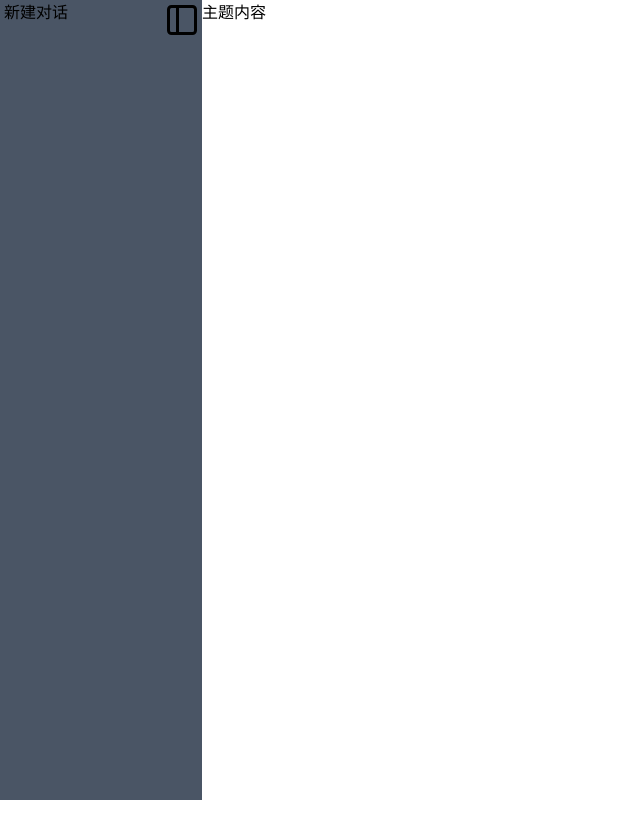
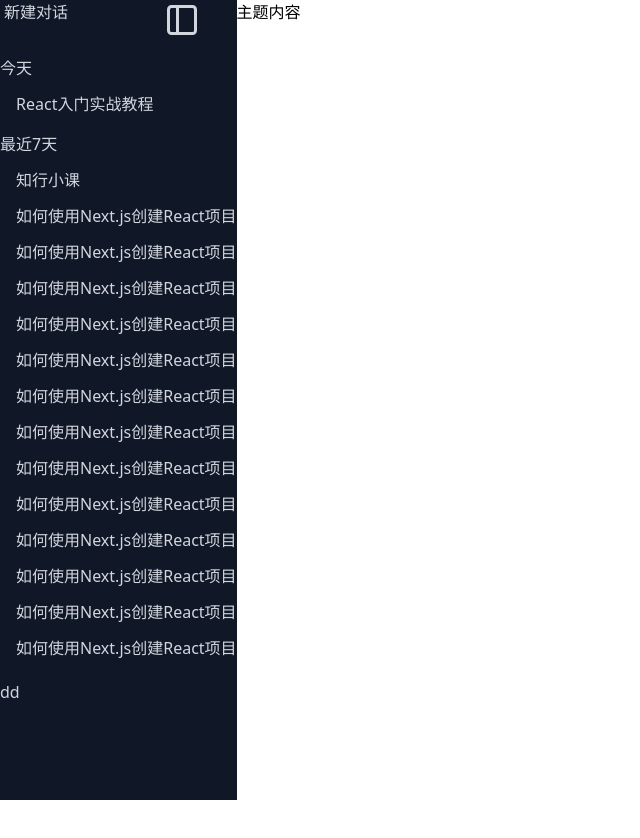
Before and after one commit to yexiaobrycezhang/react_pratise, a Next.js app in the folder chatgpt-app/: page / in a window 1280 px wide. Shown: the whole page, without its empty margins (0-640 px from the left). Before the commit the page ends 800 px from the top, so only its background shows below. Built offline with nearby package versions, Linux system fonts and the light colour scheme.

Commit message:
2025 0322 first commit

```diff
--- a/chatgpt-app/app/globals.css
+++ b/chatgpt-app/app/globals.css
@@ -9,3 +9,37 @@
   height: 100%;
   font-size: 16p;
 }
+
+::-webkit-scrollbar {
+  height: 1rem;
+  width: 0.5rem;
+}
+
+::-webkit-scrollbar:horizontal {
+  height: 0.5rem;
+  width: 1rem;
+}
+
+::-webkit-scrollbar-track {
+  background-color: transparent;
+  border-radius: 9999px;
+}
+
+::-webkit-scrollbar-thumb {
+  background-color: rgba(217, 217, 227, 0.8);
+  border-color: rgb(255, 255, 255);
+  border-radius: 9999px;
+  border-width: 1px;
+}
+
+::-webkit-scrollbar-thumb:hover {
+  background-color: rgb(236, 236, 241);
+}
+
+/* .dark ::-webkit-scrollbar-thumb {
+  background-color: rgb(86, 88, 105);
+}
+
+.dark ::-webkit-scrollbar-thumb:hover {
+  background-color: rgb(172, 172, 190);
+} */
--- /dev/null
+++ b/chatgpt-app/components/common/ChatDataList.js
@@ -0,0 +1,81 @@
+import { groupByDate } from "@/components/utils/util.js";
+
+const chatList = [
+  {
+    id: "1",
+    title: "React入门实战教程",
+    updateTime: Date.now(),
+  },
+  {
+    id: "2",
+    title: "如何使用Next.js创建React项目",
+    updateTime: Date.now() - 1000 * 60 * 60 * 24 * 2,
+  },
+  {
+    id: "3",
+    title: "如何使用Next.js创建React项目",
+    updateTime: Date.now() - 1000 * 60 * 60 * 24 * 2,
+  },
+  {
+    id: "4",
+    title: "如何使用Next.js创建React项目",
+    updateTime: Date.now() - 1000 * 60 * 60 * 24 * 2,
+  },
+  {
+    id: "5",
+    title: "如何使用Next.js创建React项目",
+    updateTime: Date.now() - 1000 * 60 * 60 * 24 * 2,
+  },
+  {
+    id: "6",
+    title: "如何使用Next.js创建React项目",
+    updateTime: Date.now() - 1000 * 60 * 60 * 24 * 2,
+  },
+  {
+    id: "7",
+    title: "如何使用Next.js创建React项目",
+    updateTime: Date.now() - 1000 * 60 * 60 * 24 * 2,
+  },
+  {
+    id: "8",
+    title: "如何使用Next.js创建React项目",
+    updateTime: Date.now() - 1000 * 60 * 60 * 24 * 2,
+  },
+  {
+    id: "9",
+    title: "如何使用Next.js创建React项目",
+    updateTime: Date.now() - 1000 * 60 * 60 * 24 * 2,
+  },
+  {
+    id: "10",
+    title: "如何使用Next.js创建React项目",
+    updateTime: Date.now() - 1000 * 60 * 60 * 24 * 2,
+  },
+  {
+    id: "11",
+    title: "如何使用Next.js创建React项目",
+    updateTime: Date.now() - 1000 * 60 * 60 * 24 * 2,
+  },
+  {
+    id: "12",
+    title: "如何使用Next.js创建React项目",
+    updateTime: Date.now() - 1000 * 60 * 60 * 24 * 2,
+  },
+  {
+    id: "13",
+    title: "如何使用Next.js创建React项目",
+    updateTime: Date.now() - 1000 * 60 * 60 * 24 * 2,
+  },
+  {
+    id: "14",
+    title: "如何使用Next.js创建React项目",
+    updateTime: Date.now() - 1000 * 60 * 60 * 24 * 2,
+  },
+  {
+    id: "15",
+    title: "知行小课",
+    updateTime: Date.now() + 2,
+  },
+];
+
+export const list = groupByDate(chatList);
--- a/chatgpt-app/components/home/Main.js
+++ b/chatgpt-app/components/home/Main.js
@@ -5,7 +5,7 @@
 export default function Main() {
   const { state, dispatch } = useCommonContext();
   return (
-    <main className="flex bg-white w-full dark:text-gray-800">
+    <main className="flex bg-white w-full dark:text-gray-1000">
       <div>
         <button
           className={`w-[5px] h-10  ${!state.show ? "hidden" : ""}`}
--- a/chatgpt-app/components/home/Navigation.js
+++ b/chatgpt-app/components/home/Navigation.js
@@ -2,6 +2,7 @@
 import { ShowNavContext } from "@/components/common/ShowNavContext";
 import { MdLightMode, MdDarkMode, MdInfo } from "react-icons/md";
 import { useCommonContext } from "@/components/common/CommonReduce";
+import NavChat from "./nav/NavChat.js";
 
 export default function Navigation(props) {
   // const context = useContext(ShowNavContext);
@@ -10,21 +11,33 @@
 
   return (
     <div
-      className={` relative flex w-[240px]  bg-gray-600 ${
+      className={` relative  w-[240px]  bg-gray-900 text-gray-300 h-full ${
         state.show ? "hidden" : ""
       }`}
     >
+      <div className="flex">
         <div className="ml-[4px] w-[160px] sp">新建对话</div>
         <button
           className=" w-[5px] h-10 "
           onClick={() =>
-          dispatch({ type: "UPDATE", fieldId: "show", fieldValue: !state.show })
+            dispatch({
+              type: "UPDATE",
+              fieldId: "show",
+              fieldValue: !state.show,
+            })
           }
         >
           <LuPanelLeft className="w-9 h-9" />
         </button>
-      <div className="absolute bottom-20 left-3">
-        <button></button>
+      </div>
+      <div className="flex-col justify-between h-full ">
+        <div className="h-[80%] overflow-y-auto">
+          <NavChat />
+        </div>
+
+        <div className="bottom-20 left-3 h-[15%]">
+          <button>dd</button>
+        </div>
       </div>
     </div>
   );
--- /dev/null
+++ b/chatgpt-app/components/home/nav/NavChat.js
@@ -0,0 +1,43 @@
+import { list } from "@/components/common/ChatDataList.js";
+import { useState } from "react";
+import { MdDeleteOutline } from "react-icons/md";
+export default function NavChat() {
+  const [chatList, setChatList] = useState(list);
+  const [selectedItem, setSelectedItem] = useState();
+  console.log("selectedItem  ", selectedItem);
+  /*   console.log("list=== ", list);
+  console.log("list str === ", JSON.stringify(list)); */
+  return (
+    <ul className=" h-full e">
+      {chatList.map((item, index) => (
+        <li key={index} className="my-4">
+          <span>{item[0]}</span>
+          <ul className="pl-4 flex-col justify-between items-center">
+            {item[1].map((chat, index) => (
+              <li
+                key={chat.id}
+                className={`my-2   my-3 relavtive
+                  hover:bg-gray-400 cursor-pointer flex items-center
+                  ${selectedItem?.id === chat.id ? "bg-gray-400" : ""}`}
+                onClick={() => setSelectedItem(chat)}
+              >
+                <span className="whitespace-nowrap overflow-hidden">
+                  {chat.title}
+                </span>
+                {selectedItem?.id === chat.id ? (
+                  <>
+                    <button className="float-right z-index-10">
+                      <MdDeleteOutline></MdDeleteOutline>
+                    </button>
+                  </>
+                ) : (
+                  ""
+                )}
+              </li>
+            ))}
+          </ul>
+        </li>
+      ))}
+    </ul>
+  );
+}
--- /dev/null
+++ b/chatgpt-app/components/utils/util.js
@@ -0,0 +1,36 @@
+export function groupByDate(chatList) {
+  const groupMap = new Map();
+  chatList.forEach((item) => {
+    const now = new Date();
+    const updateTime = new Date(item.updateTime);
+    let key = "未知时间";
+    const dayDiff = Math.floor(
+      (now.getTime() - updateTime.getTime()) / (1000 * 60 * 60 * 24)
+    );
+    if (dayDiff === 0 && now.getDate() === updateTime.getDate()) {
+      key = "今天";
+    } else if (dayDiff <= 7) {
+      key = "最近7天";
+    } else if (dayDiff <= 31) {
+      key = "最近一个月";
+    } else if (now.getFullYear() === updateTime.getFullYear()) {
+      key = `${updateTime.getMonth() + 1}月`;
+    } else {
+      key = `${updateTime.getFullYear()}`;
+    }
+    if (groupMap.has(key)) {
+      groupMap.get(key)?.push(item);
+    } else {
+      groupMap.set(key, [item]);
+    }
+  });
+  groupMap.forEach((item) => {
+    item.sort((a, b) => b.updateTime - a.updateTime);
+  });
+  const groupList = Array.from(groupMap).sort(([, list1], [, list2]) => {
+    return (
+      list2[list2.length - 1].updateTime - list1[list1.length - 1].updateTime
+    );
+  });
+  return groupList;
+}
```
Lines whose indentation alone changed are shown as unchanged.
